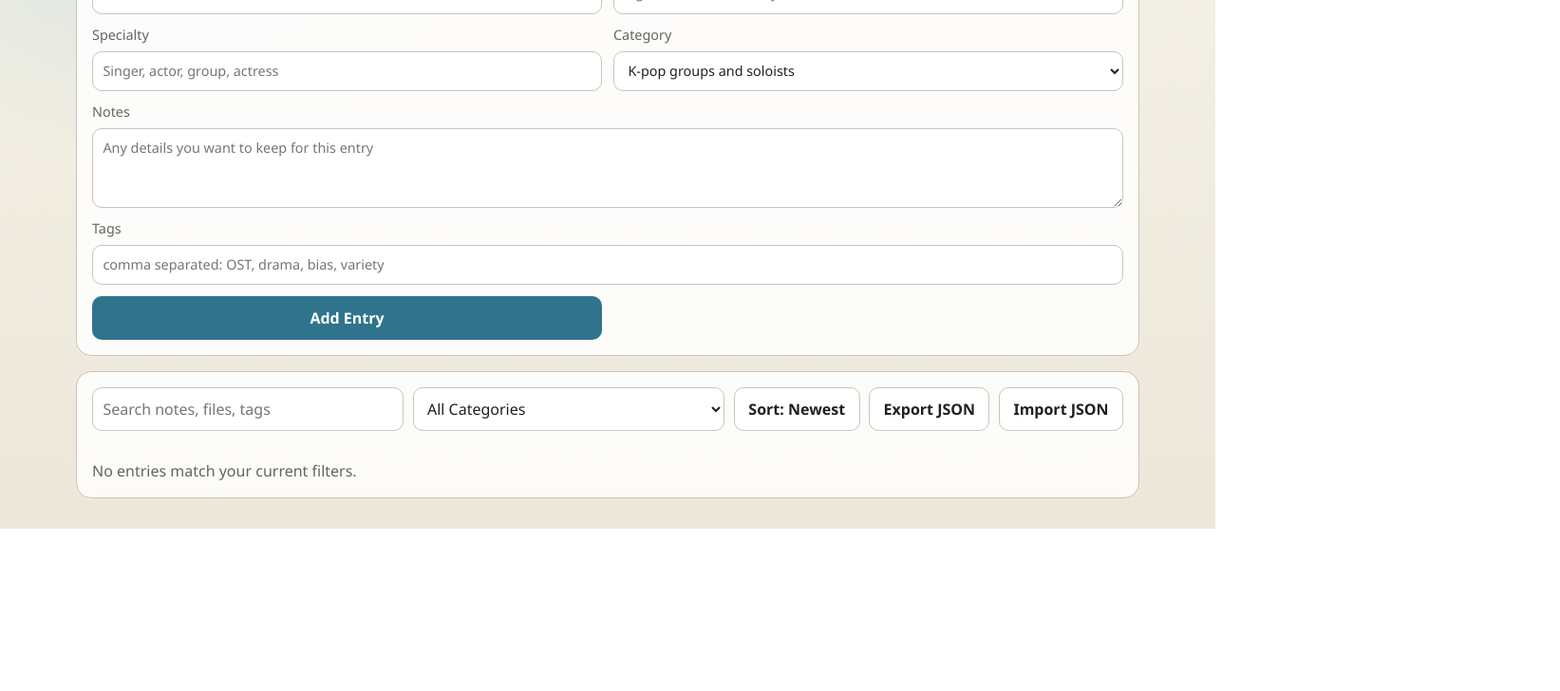
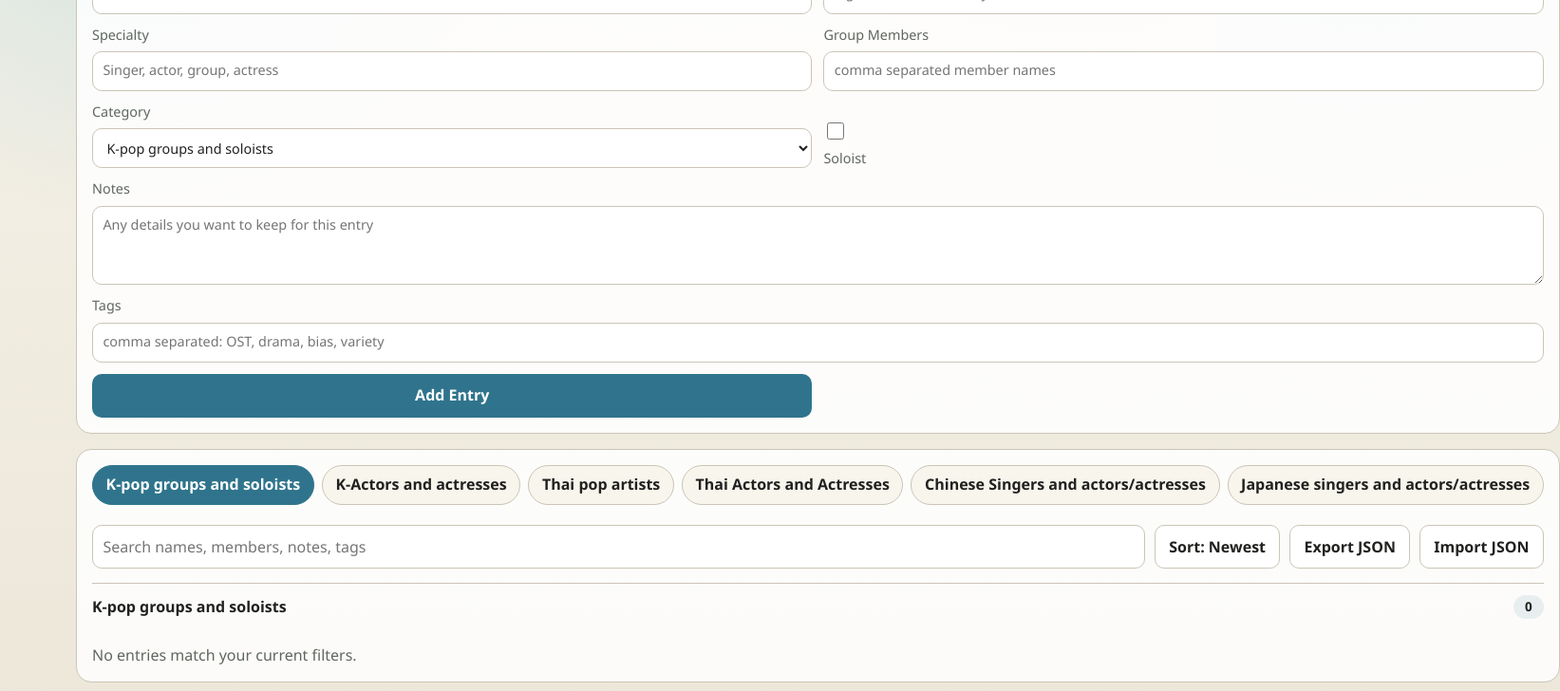
Before and after one commit to wickxdwrites/masterlist, a React (Vite) app: page / in a window 1280 px wide. Shown: the part 420-1148 px from the top of the page at 95% size, 1643 px wide, since content can reach past the window. Before the commit the page ends 977 px from the top, so only its background shows below. Built offline with nearby package versions, Linux system fonts and the light colour scheme.

Commit message:
Add tabbed navigation and per-celeb completion checkboxes

```diff
--- a/src/App.css
+++ b/src/App.css
@@ -85,6 +85,19 @@
   grid-column: 1 / -1;
 }
 
+.checkbox-row {
+  display: flex;
+  align-items: center;
+  gap: 0.5rem;
+  align-self: end;
+  min-height: 40px;
+}
+
+.checkbox-row input {
+  width: 18px;
+  height: 18px;
+}
+
 input,
 select,
 textarea,
@@ -141,6 +154,29 @@ button {
   flex: 1 1 280px;
 }
 
+.tabs {
+  display: flex;
+  gap: 0.5rem;
+  overflow-x: auto;
+  padding-bottom: 0.5rem;
+  margin-bottom: 0.8rem;
+}
+
+.tab {
+  white-space: nowrap;
+  background: #f8f5ed;
+  color: var(--ink);
+  border: 1px solid var(--line);
+  padding: 0.55rem 0.85rem;
+  border-radius: 999px;
+}
+
+.tab.active {
+  background: var(--brand);
+  color: #fff;
+  border-color: var(--brand);
+}
+
 .import-pill {
   display: inline-flex;
   align-items: center;
@@ -166,22 +202,14 @@ button {
   gap: 0.7rem;
 }
 
-.category-sections {
-  display: grid;
-  gap: 1rem;
-}
-
-.category-block {
-  border-top: 1px solid var(--line);
-  padding-top: 0.8rem;
-}
-
 .category-head {
   display: flex;
   justify-content: space-between;
   align-items: center;
   gap: 1rem;
   margin-bottom: 0.7rem;
+  border-top: 1px solid var(--line);
+  padding-top: 0.8rem;
 }
 
 .category-head h3 {
@@ -208,6 +236,10 @@ button {
   animation: rise 320ms ease;
 }
 
+.entry-card.completed {
+  background: #f2f6f2;
+}
+
 .entry-head {
   display: flex;
   justify-content: space-between;
@@ -218,6 +250,22 @@ button {
 .entry-head strong {
   color: var(--ink);
   font-size: 1.05rem;
+}
+
+.name-check {
+  display: inline-flex;
+  align-items: center;
+  gap: 0.5rem;
+}
+
+.name-check input {
+  width: 18px;
+  height: 18px;
+}
+
+.entry-card.completed .name-check strong {
+  text-decoration: line-through;
+  color: var(--muted);
 }
 
 .file-pill {
@@ -245,6 +293,31 @@ button {
   padding: 0.18rem 0.55rem;
   background: var(--cloud);
   text-transform: uppercase;
+}
+
+.member-dropdown {
+  margin-top: 0.45rem;
+}
+
+.member-dropdown summary {
+  cursor: pointer;
+  color: var(--ink);
+  font-weight: 600;
+}
+
+.member-dropdown ul {
+  margin: 0.4rem 0 0;
+  padding-left: 1rem;
+}
+
+.solo-pill {
+  margin-top: 0.45rem;
+  display: inline-flex;
+  border-radius: 999px;
+  padding: 0.15rem 0.5rem;
+  background: rgba(47, 116, 140, 0.16);
+  font-weight: 700;
+  font-size: 0.78rem;
 }
 
 .chip.open {
--- a/src/App.jsx
+++ b/src/App.jsx
@@ -17,6 +17,8 @@ const defaultForm = {
   name: '',
   specialty: '',
   category: CATEGORY_OPTIONS[0],
+  members: '',
+  isSoloist: false,
   notes: '',
   tags: '',
 }
@@ -32,6 +34,9 @@ const normalizeEntry = (entry) => {
     name: entry.name || entry.project || '',
     specialty: entry.specialty || entry.file || '',
     category,
+    members: entry.members || '',
+    isSoloist: Boolean(entry.isSoloist),
+    done: Boolean(entry.done),
     notes: entry.notes || '',
     tags: entry.tags || '',
   }
@@ -41,7 +46,7 @@ function App() {
   const [entries, setEntries] = useState([])
   const [form, setForm] = useState(defaultForm)
   const [search, setSearch] = useState('')
-  const [categoryFilter, setCategoryFilter] = useState('all')
+  const [activeCategory, setActiveCategory] = useState(CATEGORY_OPTIONS[0])
   const [sortDirection, setSortDirection] = useState('desc')
 
   useEffect(() => {
@@ -69,14 +74,21 @@ function App() {
 
     return entries
       .filter((entry) => {
-        if (categoryFilter !== 'all' && entry.category !== categoryFilter) {
+        if (entry.category !== activeCategory) {
           return false
         }
         if (!searchQuery) {
           return true
         }
 
-        return [entry.name, entry.specialty, entry.notes, entry.tags, entry.category]
+        return [
+          entry.name,
+          entry.specialty,
+          entry.members,
+          entry.notes,
+          entry.tags,
+          entry.category,
+        ]
           .join(' ')
           .toLowerCase()
           .includes(searchQuery)
@@ -86,15 +98,7 @@ function App() {
         const bTime = new Date(b.date).getTime()
         return sortDirection === 'desc' ? bTime - aTime : aTime - bTime
       })
-  }, [categoryFilter, entries, search, sortDirection])
-
-  const groupedEntries = useMemo(() => {
-    const grouped = Object.fromEntries(CATEGORY_OPTIONS.map((name) => [name, []]))
-    filteredEntries.forEach((entry) => {
-      grouped[entry.category].push(entry)
-    })
-    return grouped
-  }, [filteredEntries])
+  }, [activeCategory, entries, search, sortDirection])
 
   const stats = useMemo(() => {
     const filledCategories = CATEGORY_OPTIONS.filter(
@@ -121,8 +125,11 @@ function App() {
   }, [entries])
 
   const handleChange = (event) => {
-    const { name, value } = event.target
-    setForm((current) => ({ ...current, [name]: value }))
+    const { name, value, type, checked } = event.target
+    setForm((current) => ({
+      ...current,
+      [name]: type === 'checkbox' ? checked : value,
+    }))
   }
 
   const handleAddEntry = (event) => {
@@ -143,12 +150,28 @@ function App() {
       ...form,
       name: form.name.trim(),
       specialty: form.specialty.trim(),
+      members: form.members.trim(),
       notes: form.notes.trim(),
       tags: normalizedTags,
+      done: false,
     }
 
     setEntries((current) => [newEntry, ...current])
-    setForm({ ...defaultForm, date: form.date })
+    setForm({ ...defaultForm, date: form.date, category: form.category })
+  }
+
+  const toggleDone = (id) => {
+    setEntries((current) =>
+      current.map((entry) => {
+        if (entry.id !== id) {
+          return entry
+        }
+        return {
+          ...entry,
+          done: !entry.done,
+        }
+      }),
+    )
   }
 
   const removeEntry = (id) => {
@@ -180,7 +203,7 @@ function App() {
         if (!Array.isArray(parsed)) {
           return
         }
-        setEntries(parsed)
+        setEntries(parsed.map(normalizeEntry))
       } catch {
         // Ignore malformed imports to avoid overwriting existing data.
       }
@@ -253,6 +276,17 @@ function App() {
             />
           </label>
           <label>
+            Group Members
+            <input
+              type="text"
+              name="members"
+              placeholder="comma separated member names"
+              value={form.members}
+              onChange={handleChange}
+              disabled={form.isSoloist}
+            />
+          </label>
+          <label>
             Category
             <select name="category" value={form.category} onChange={handleChange}>
               {CATEGORY_OPTIONS.map((category) => (
@@ -261,6 +295,15 @@ function App() {
                 </option>
               ))}
             </select>
+          </label>
+          <label className="checkbox-row">
+            <input
+              type="checkbox"
+              name="isSoloist"
+              checked={form.isSoloist}
+              onChange={handleChange}
+            />
+            Soloist
           </label>
           <label className="wide">
             Notes
@@ -287,25 +330,28 @@ function App() {
       </section>
 
       <section className="panel" aria-label="Filter and browse entries">
+        <div className="tabs" role="tablist" aria-label="Celebrity categories">
+          {CATEGORY_OPTIONS.map((category) => (
+            <button
+              key={category}
+              type="button"
+              role="tab"
+              className={`tab ${activeCategory === category ? 'active' : ''}`}
+              aria-selected={activeCategory === category}
+              onClick={() => setActiveCategory(category)}
+            >
+              {category}
+            </button>
+          ))}
+        </div>
+
         <div className="toolbar">
           <input
             type="search"
-            placeholder="Search notes, files, tags"
+            placeholder="Search names, members, notes, tags"
             value={search}
             onChange={(event) => setSearch(event.target.value)}
           />
-
-          <select
-            value={categoryFilter}
-            onChange={(event) => setCategoryFilter(event.target.value)}
-          >
-            <option value="all">All Categories</option>
-            {CATEGORY_OPTIONS.map((category) => (
-              <option key={category} value={category}>
-                {category}
-              </option>
-            ))}
-          </select>
 
           <button
             type="button"
@@ -329,29 +375,44 @@ function App() {
           </label>
         </div>
 
-        <div className="category-sections">
-          {CATEGORY_OPTIONS.map((category) => {
-            const categoryEntries = groupedEntries[category]
-            if (categoryEntries.length === 0) {
-              return null
-            }
-
-            return (
-              <section key={category} className="category-block">
         <div className="category-head">
-                  <h3>{category}</h3>
-                  <span className="category-count">{categoryEntries.length}</span>
+          <h3>{activeCategory}</h3>
+          <span className="category-count">{filteredEntries.length}</span>
         </div>
 
         <ul className="entry-list">
-                  {categoryEntries.map((entry) => (
-                    <li key={entry.id} className="entry-card">
+          {filteredEntries.map((entry) => (
+            <li key={entry.id} className={`entry-card ${entry.done ? 'completed' : ''}`}>
               <div className="entry-head">
+                <label className="name-check">
+                  <input
+                    type="checkbox"
+                    checked={entry.done}
+                    onChange={() => toggleDone(entry.id)}
+                  />
                   <strong>{entry.name}</strong>
+                </label>
                 <span>{entry.date}</span>
               </div>
 
               {entry.specialty && <p className="file-pill">{entry.specialty}</p>}
+
+              {!entry.isSoloist && entry.members && (
+                <details className="member-dropdown">
+                  <summary>Members</summary>
+                  <ul>
+                    {entry.members
+                      .split(',')
+                      .map((member) => member.trim())
+                      .filter(Boolean)
+                      .map((member) => (
+                        <li key={`${entry.id}-${member}`}>{member}</li>
+                      ))}
+                  </ul>
+                </details>
+              )}
+
+              {entry.isSoloist && <p className="solo-pill">Soloist</p>}
               {entry.notes && <p>{entry.notes}</p>}
 
               <div className="chip-row">
@@ -371,10 +432,6 @@ function App() {
             </li>
           ))}
         </ul>
-              </section>
-            )
-          })}
-        </div>
 
         {filteredEntries.length === 0 && (
           <p className="empty-state">No entries match your current filters.</p>
```
Lines whose indentation alone changed are shown as unchanged.
